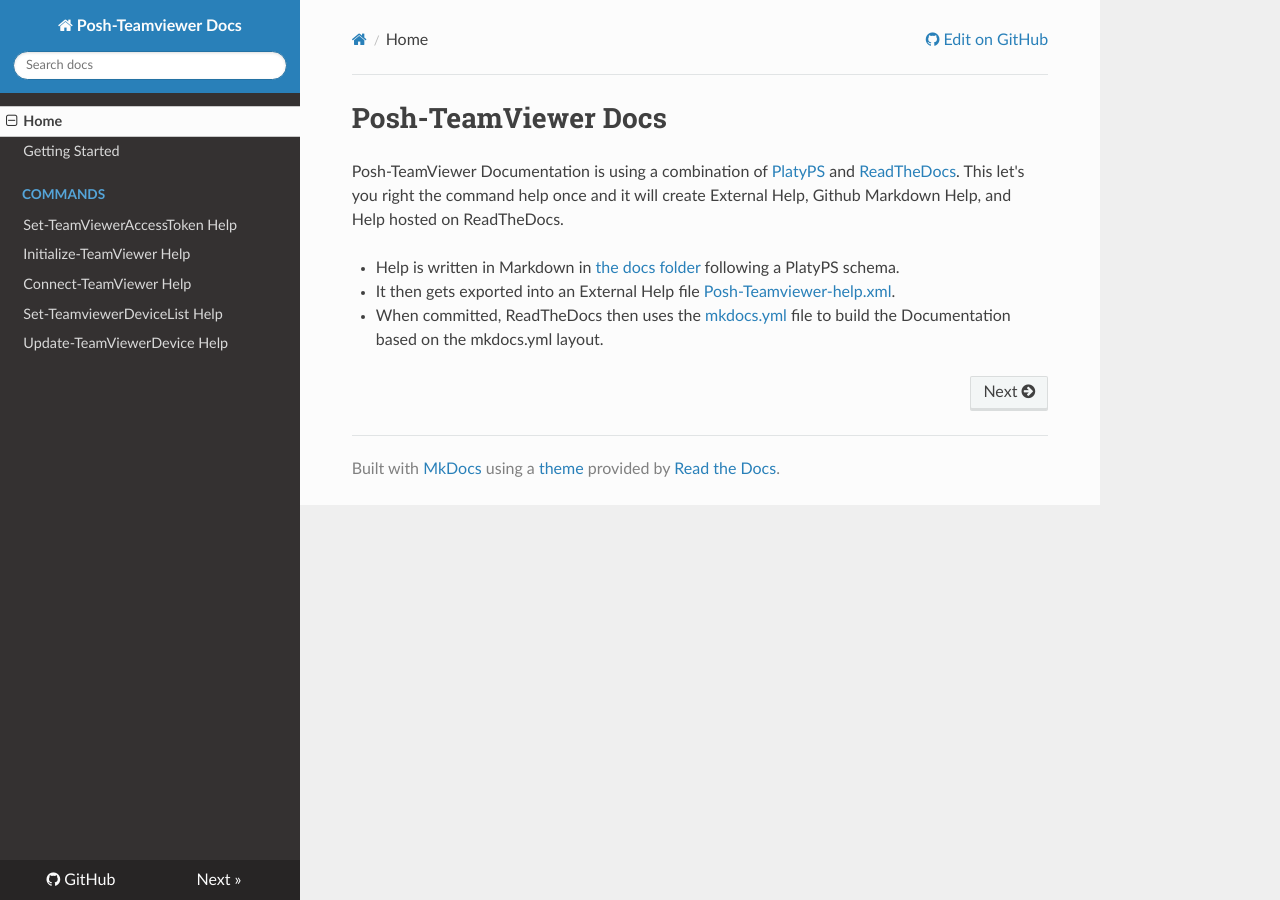
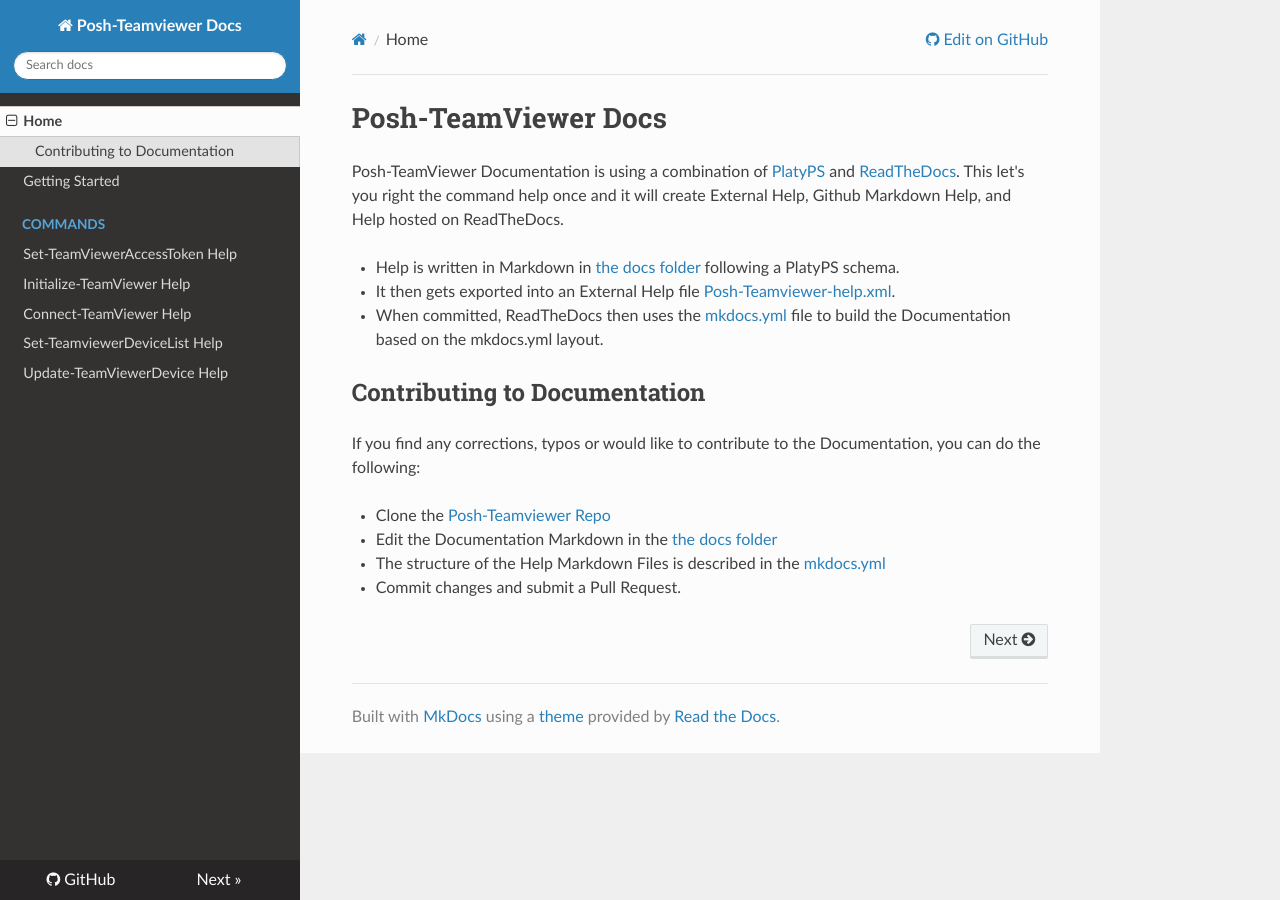
Before and after one commit to gerane/Posh-Teamviewer, an MkDocs documentation site: the page built from docs/index.md, in a window 1280 px wide. Built offline with MkDocs 1.6.1, drawn with Linux system fonts in a browser that asks for light colours; nearby versions of some CDN libraries; old or Windows-style settings are respelled for this version of MkDocs.

Commit message:
Added details on how to update docs

```diff
--- a/docs/index.md
+++ b/docs/index.md
@@ -5,3 +5,12 @@ Posh-TeamViewer Documentation is using a combination of [PlatyPS](https://github
 - Help is written in Markdown in [the docs folder](https://github.com/gerane/Posh-Teamviewer/tree/Dev/docs) following a PlatyPS schema.
 - It then gets exported into an External Help file [Posh-Teamviewer-help.xml](https://github.com/gerane/Posh-Teamviewer/blob/Dev/Posh-Teamviewer/en-US/Posh-Teamviewer-help.xml).
 - When committed, ReadTheDocs then uses the [mkdocs.yml](https://github.com/gerane/Posh-Teamviewer/blob/Dev/mkdocs.yml) file to build the Documentation based on the mkdocs.yml layout.
+
+## Contributing to Documentation
+
+If you find any corrections, typos or would like to contribute to the Documentation, you can do the following:
+
+- Clone the [Posh-Teamviewer Repo](https://github.com/gerane/Posh-Teamviewer)
+- Edit the Documentation Markdown in the [the docs folder](https://github.com/gerane/Posh-Teamviewer/tree/Dev/docs)
+- The structure of the Help Markdown Files is described in the [mkdocs.yml](https://github.com/gerane/Posh-Teamviewer/blob/Dev/mkdocs.yml)
+- Commit changes and submit a Pull Request.
```
